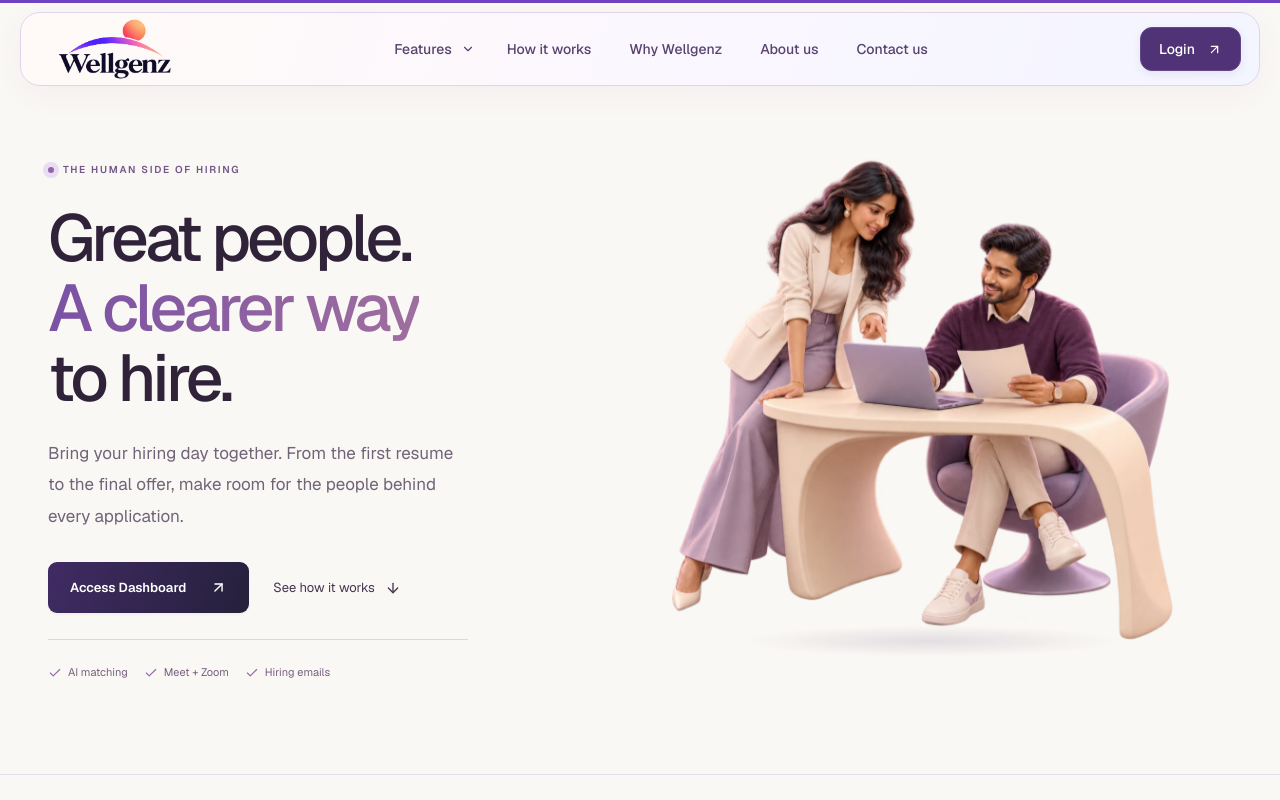
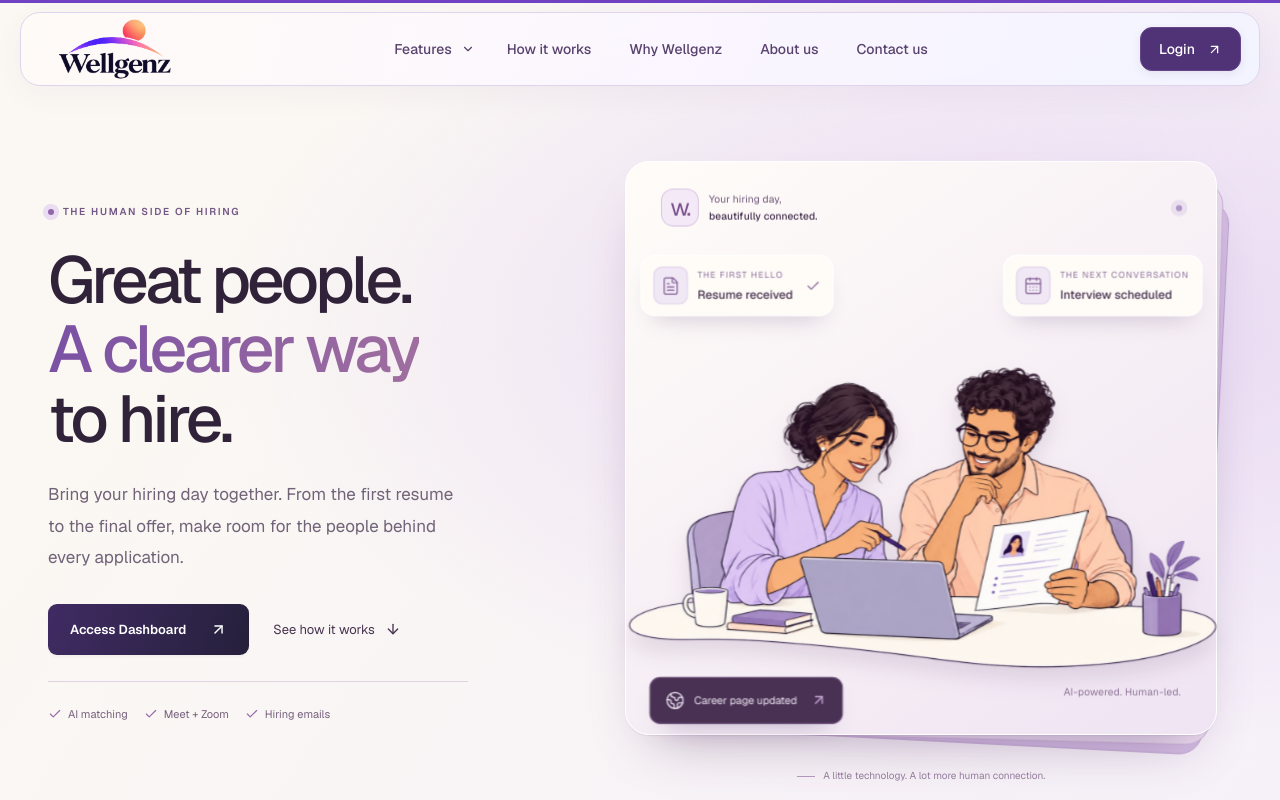
Before and after one commit to hitten04/wellgenz, a Next.js app: page / in a window 1280 px wide. Shown: the top 800 px of the page. Built offline with nearby package versions, Linux system fonts and the light colour scheme.

Commit message:
Restore card-based hero and align responsive status and backing cards

```diff
--- a/src/app/home-hero-3d.css
+++ b/src/app/home-hero-3d.css
@@ -1,5 +1,5 @@
-/* Homepage hero: transparent volumetric artwork, no cards or backdrop panels. */
-.wellgenz-home .home-spatial-hero{position:relative;isolation:isolate;overflow:hidden;background:var(--paper);border-bottom:1px solid #e7dfeb}
+/* Homepage hero only. Raised image layers retain the established brand palette. */
+.wellgenz-home .home-spatial-hero{position:relative;isolation:isolate;overflow:hidden;background:radial-gradient(ellipse at 85% 38%,#e8d9f3 0,transparent 56%),linear-gradient(125deg,#fbf8f3 18%,#f6f0f9 100%);border-bottom:1px solid #e7dfeb}
 .wellgenz-home .home-spatial-hero .hero-grid{grid-template-columns:minmax(0,.94fr) minmax(0,1.14fr);gap:50px;padding-top:55px;padding-bottom:72px;align-items:center}
 .home-spatial-hero .spatial-hero-copy{padding-block:20px;z-index:1;min-width:0}
 .spatial-hero-eyebrow{display:flex;align-items:center;gap:9px;font-size:10px;font-weight:550;line-height:1.8;letter-spacing:1.7px;color:#735787;margin:0 0 24px}
@@ -16,16 +16,37 @@
 .spatial-hero-capabilities{display:flex;gap:16px;flex-wrap:wrap;margin-top:26px;padding-top:23px;border-top:1px solid #dfd3e3;max-width:420px}
 .spatial-hero-capabilities>span{display:flex;align-items:center;gap:6px;font-size:11px;line-height:1.7;color:#77607e;white-space:nowrap}
 .spatial-hero-capabilities svg{color:#9769ab}
-.hero-free-scene{position:relative;isolation:isolate;perspective:1400px;min-width:0;width:100%;margin:0;touch-action:pan-y}
-.hero-free-world{position:relative;width:100%;aspect-ratio:1.16;transform-style:preserve-3d;transform-origin:50% 55%;pointer-events:none}
-.hero-free-object{position:absolute;top:3%;left:-6%;width:112%;transform-style:preserve-3d;pointer-events:none}
-.hero-free-float{animation:hero-free-levitate 7s ease-in-out infinite;transform-origin:center}
-.hero-free-float>img{display:block;width:100%;height:auto;pointer-events:none;user-select:none}
-.hero-free-shadow{position:absolute;left:21%;bottom:6%;width:61%;height:6%;background:radial-gradient(ellipse,#64477026,transparent 70%);pointer-events:none}
-@keyframes hero-free-levitate{0%,100%{transform:translateY(0)}50%{transform:translateY(-7px)}}
-@media(min-width:1440px){.wellgenz-home .home-spatial-hero .hero-grid{padding-block:55px 65px}}
-@media(max-width:1100px){.wellgenz-home .home-spatial-hero .hero-grid{gap:28px;padding-block:40px 55px}.home-spatial-hero .hero-copy h1{font-size:clamp(45px,5.4vw,60px);letter-spacing:-2.8px}.home-spatial-hero .hero-description{font-size:16px}.spatial-hero-capabilities{gap:12px}.hero-free-world{aspect-ratio:1.05}.hero-free-object{top:7%;left:-5%;width:110%}.hero-free-shadow{bottom:11%}}
-@media(max-width:759px){.wellgenz-home .home-spatial-hero .hero-grid{grid-template-columns:minmax(0,1fr);gap:12px;padding-top:22px;padding-bottom:25px}.home-spatial-hero .spatial-hero-copy{padding-top:12px;padding-bottom:10px}.home-spatial-hero .hero-copy h1{font-size:clamp(45px,9.5vw,66px);letter-spacing:-2.6px}.home-spatial-hero .hero-description{max-width:490px;font-size:16px;line-height:1.8;margin-top:21px}.spatial-hero-eyebrow{font-size:9px;letter-spacing:1.4px;margin-bottom:20px}.home-spatial-hero .hero-actions{gap:18px;margin-top:24px}.spatial-hero-capabilities{max-width:490px;margin-top:22px;padding-top:18px;gap:12px 18px}.hero-free-scene{max-width:570px;justify-self:center}.hero-free-world{aspect-ratio:1.38}.hero-free-object{width:106%;left:-3%;top:0}.hero-free-shadow{bottom:3%;height:7%}}
-@media(max-width:419px){.home-spatial-hero .hero-actions .button{font-size:12px;padding-inline:18px}.spatial-hero-secondary{font-size:12px}}
-@media(hover:none),(pointer:coarse){.hero-free-float{animation:none}}
-@media(prefers-reduced-motion:reduce){.hero-free-world,.hero-free-object,.hero-free-shadow{transform:none!important}.hero-free-float{animation:none}.spatial-hero-secondary>svg{transition:none}}
+.hero-depth-scene{position:relative;isolation:isolate;perspective:1200px;min-width:0;width:100%;margin:0;padding:20px 15px 0;touch-action:pan-y}
+.hero-depth-halo{position:absolute;inset:0 -5% 0;background:radial-gradient(ellipse at center,#d5b9e380,transparent 67%);pointer-events:none;z-index:-1}
+.hero-depth-world{position:relative;aspect-ratio:1.03;transform-style:preserve-3d;transform-origin:50% 50%;width:100%}
+.hero-depth-backing,.hero-depth-surface,.hero-depth-light{position:absolute;inset:0;border-radius:24px;pointer-events:none}
+.hero-depth-backing-far{background:#d3bce2;border:1px solid #bda0cf;transform:translate3d(10px,16px,-44px) rotate(3deg)}
+.hero-depth-backing-near{background:#e8d9ed;border:1px solid #c8afd5;transform:translate3d(5px,8px,-22px) rotate(1.5deg)}
+.hero-depth-surface{background:linear-gradient(145deg,#fffcf8,#efe4f3);border:1px solid #fff;box-shadow:0 28px 55px -30px #53316577,0 1px 1px #8f6da424}
+.hero-depth-light{border:1px solid transparent;transform:translateZ(1px)}
+.hero-depth-label{position:absolute;inset:6% 7% auto;display:flex;align-items:center;gap:10px;transform:translateZ(28px);color:#6e567b;pointer-events:none}
+.hero-depth-mark{display:grid;place-items:center;width:37px;height:37px;border:1px solid #d9c6e4;border-radius:12px;font-size:23px;letter-spacing:-2px;background:#f4eaf7;color:#79518c;line-height:1}
+.hero-depth-label>span:nth-child(2){font-size:10px;line-height:1.6;letter-spacing:.1px}
+.hero-depth-label strong{font-weight:500;color:#44304f}
+.hero-depth-live{margin-left:auto;width:6px;height:6px;background:#b295c6;border-radius:50%;box-shadow:0 0 0 5px #e9dfef}
+.hero-depth-portrait{position:absolute;top:27%;left:0;width:100%;transform:translateZ(55px);pointer-events:none}
+.hero-depth-portrait>img{display:block;width:100%;height:auto;filter:drop-shadow(0 12px 10px #4d285321)}
+.hero-depth-notices{position:absolute;top:19%;left:6%;right:6%;display:grid;grid-template-columns:repeat(2,minmax(0,1fr));gap:10px;transform:translateZ(88px);pointer-events:none}
+.hero-depth-update{position:relative;min-width:0;display:flex;align-items:center;gap:9px;padding:10px 11px;border:1px solid #fff;border-radius:13px;background:#fffcf8;box-shadow:0 12px 24px -12px #4a2f6b45;color:#45304e;pointer-events:none}
+.hero-depth-resume{justify-self:start}
+.hero-depth-interview{justify-self:end}
+.hero-depth-update>span:nth-child(2){display:grid;gap:4px}
+.hero-depth-update small{font-size:8px;letter-spacing:1px;color:#8a6b9b;line-height:1.6}
+.hero-depth-update strong{font-size:11px;line-height:1.5;font-weight:500;white-space:nowrap}
+.hero-depth-update>svg{color:#92709f;margin-left:3px}
+.hero-depth-icon{display:grid;place-items:center;flex-shrink:0;width:32px;height:35px;border:1px solid #e3d5eb;border-radius:8px;background:#f1e8f6;color:#866197}
+.hero-depth-careers{position:absolute;left:7%;bottom:5%;display:flex;gap:9px;align-items:center;transform:translateZ(78px);background:#493154;color:#f6eefa;border:1px solid #6c5077;border-radius:10px;padding:12px 14px;box-shadow:0 12px 25px -15px #4a2f6b80;font-size:10px;pointer-events:none}
+.hero-depth-careers>svg:last-child{margin-left:4px;color:#c7a6d6}
+.hero-depth-caption{position:absolute;right:7%;bottom:7%;font-size:10px;color:#907699;letter-spacing:.2px;transform:translateZ(24px);pointer-events:none}
+.hero-depth-footnote{display:flex;align-items:center;justify-content:center;gap:8px;font-size:10px;line-height:1.8;color:#967f9f;text-align:center;margin-top:32px;padding-inline:5px}
+.hero-depth-footnote>span{width:18px;height:1px;background:#b49ac2;flex-shrink:0}
+@media(min-width:1440px){.wellgenz-home .home-spatial-hero .hero-grid{padding-block:65px 78px}}
+@media(max-width:1100px){.wellgenz-home .home-spatial-hero .hero-grid{gap:28px;padding-block:40px 55px}.home-spatial-hero .hero-copy h1{font-size:clamp(45px,5.4vw,60px);letter-spacing:-2.8px}.home-spatial-hero .hero-description{font-size:16px}.hero-depth-scene{padding-inline:12px}.hero-depth-update{padding:10px;gap:7px}.hero-depth-update small{display:none}.hero-depth-icon,.hero-depth-update>svg{display:none}.hero-depth-caption{display:none}.hero-depth-careers{padding:10px 12px}.spatial-hero-capabilities{gap:12px}}
+@media(max-width:759px){.wellgenz-home .home-spatial-hero .hero-grid{grid-template-columns:minmax(0,1fr);gap:16px;padding-top:22px;padding-bottom:35px}.home-spatial-hero .spatial-hero-copy{padding-top:12px;padding-bottom:10px}.home-spatial-hero .hero-copy h1{font-size:clamp(45px,9.5vw,66px);letter-spacing:-2.6px}.home-spatial-hero .hero-description{max-width:490px;font-size:16px;line-height:1.8;margin-top:21px}.spatial-hero-eyebrow{font-size:9px;letter-spacing:1.4px;margin-bottom:20px}.home-spatial-hero .hero-actions{gap:18px;margin-top:24px}.spatial-hero-capabilities{max-width:490px;margin-top:22px;padding-top:18px;gap:12px 18px}.hero-depth-scene{max-width:540px;justify-self:center;padding:16px 18px 0}.hero-depth-world{aspect-ratio:1.03}.hero-depth-label{inset:5% 6% auto}.hero-depth-notices{top:19%;gap:8px}.hero-depth-portrait{top:29%}.hero-depth-footnote{margin-top:28px;font-size:10px}.hero-depth-backing-far{transform:translate3d(8px,14px,-44px) rotate(3deg)}.hero-depth-backing-near{transform:translate3d(4px,7px,-22px) rotate(1.5deg)}}
+@media(max-width:419px){.hero-depth-world{aspect-ratio:.85}.hero-depth-notices{top:17%;grid-template-columns:minmax(0,1fr);gap:8px}.hero-depth-update{padding:8px 10px;border-radius:10px;gap:8px;max-width:100%}.hero-depth-icon{display:grid;width:25px;height:27px}.hero-depth-icon svg{width:15px}.hero-depth-portrait{top:44%}.hero-depth-label{gap:8px}.hero-depth-mark{width:31px;height:31px;font-size:21px;border-radius:9px}.hero-depth-label>span:nth-child(2){font-size:10px}.hero-depth-careers{font-size:10px;padding:9px 10px;bottom:5%}.hero-depth-careers>svg{width:15px}.home-spatial-hero .hero-actions .button{font-size:12px;padding-inline:18px}.spatial-hero-secondary{font-size:12px}}
+@media(prefers-reduced-motion:reduce){.hero-depth-world{transform:none!important;transform-style:flat}.hero-depth-light{display:none}.spatial-hero-secondary>svg{transition:none}.hero-depth-backing-far{transform:translate(8px,14px) rotate(3deg)}.hero-depth-backing-near{transform:translate(4px,7px) rotate(1.5deg)}}
--- a/src/components/home-hero-art.tsx
+++ b/src/components/home-hero-art.tsx
@@ -1,43 +1,53 @@
 "use client";
 
 import Image from "next/image";
-import { motion, useSpring } from "motion/react";
+import { motion, useMotionTemplate, useMotionValue, useSpring } from "motion/react";
+import { CalendarDays, Check, FileText, Globe2, ArrowUpRight } from "lucide-react";
 import type { PointerEvent } from "react";
 import { useReducedMotion } from "./use-reduced-motion";
 
 export function HomeHeroArt() {
   const reduced = useReducedMotion();
-  const spring = { stiffness: 110, damping: 24, mass: .7 };
+  const spring = { stiffness: 130, damping: 24, mass: .8 };
   const rotateX = useSpring(0, spring);
   const rotateY = useSpring(0, spring);
-  const objectX = useSpring(0, spring);
-  const objectY = useSpring(0, spring);
-  const shadowX = useSpring(0, spring);
-  const shadowY = useSpring(0, spring);
+  const lightX = useMotionValue(50);
+  const lightY = useMotionValue(40);
+  const lightOpacity = useSpring(0, spring);
+  const light = useMotionTemplate`radial-gradient(circle at ${lightX}% ${lightY}%, rgba(255,255,255,.8), transparent 65%)`;
 
   function followPointer(event: PointerEvent<HTMLElement>) {
     if (reduced || event.pointerType !== "mouse" || !window.matchMedia("(hover: hover) and (pointer: fine)").matches) return;
     const bounds = event.currentTarget.getBoundingClientRect();
     if (!bounds.width || !bounds.height) return;
-    const x = Math.max(0, Math.min(1, (event.clientX - bounds.left) / bounds.width)) - .5;
-    const y = Math.max(0, Math.min(1, (event.clientY - bounds.top) / bounds.height)) - .5;
-    rotateX.set(-y * 8);
-    rotateY.set(x * 14);
-    objectX.set(x * 16);
-    objectY.set(y * 12);
-    shadowX.set(-x * 10);
-    shadowY.set(-y * 4);
+    const x = Math.max(0, Math.min(1, (event.clientX - bounds.left) / bounds.width));
+    const y = Math.max(0, Math.min(1, (event.clientY - bounds.top) / bounds.height));
+    rotateX.set((.5 - y) * 12);
+    rotateY.set((x - .5) * 16);
+    lightX.set(x * 100);
+    lightY.set(y * 100);
+    lightOpacity.set(1);
   }
   function resetPointer() {
-    [rotateX, rotateY, objectX, objectY, shadowX, shadowY].forEach(value => value.set(0));
+    rotateX.set(0);
+    rotateY.set(0);
+    lightOpacity.set(0);
   }
 
-  return <figure className="hero-free-scene" aria-label="A three-dimensional illustration of two hiring teammates collaborating" onPointerMove={followPointer} onPointerLeave={resetPointer} onPointerCancel={resetPointer}>
-    <motion.div className="hero-free-shadow" style={{ x: reduced ? 0 : shadowX, y: reduced ? 0 : shadowY }} aria-hidden="true"/>
-    <motion.div className="hero-free-world" style={{ rotateX: reduced ? 0 : rotateX, rotateY: reduced ? 0 : rotateY }}>
-      <motion.div className="hero-free-object" style={{ x: reduced ? 0 : objectX, y: reduced ? 0 : objectY, z: reduced ? 0 : 65 }}>
-        <div className="hero-free-float"><Image src="/images/hiring-team-3d-transparent.webp" alt="Two hiring teammates at a curved ivory desk reviewing a resume beside a lavender laptop" width={1536} height={1024} sizes="(max-width: 759px) 100vw, (max-width: 1100px) 55vw, 740px" priority/></div>
-      </motion.div>
+  return <figure className="hero-depth-scene" aria-label="An illustrated hiring team with connected resume, interview and career page updates" onPointerMove={followPointer} onPointerLeave={resetPointer} onPointerCancel={resetPointer}>
+    <div className="hero-depth-halo" aria-hidden="true"/>
+    <motion.div className="hero-depth-world" style={{ rotateX: reduced ? 0 : rotateX, rotateY: reduced ? 0 : rotateY }}>
+      <div className="hero-depth-backing hero-depth-backing-far" aria-hidden="true"/>
+      <div className="hero-depth-backing hero-depth-backing-near" aria-hidden="true"/>
+      <div className="hero-depth-surface" aria-hidden="true"/>
+      <motion.div className="hero-depth-light" style={{ background: light, opacity: reduced ? 0 : lightOpacity }} aria-hidden="true"/>
+      <div className="hero-depth-label"><span className="hero-depth-mark" aria-hidden="true">w.</span><span>Your hiring day,<br/><strong>beautifully connected.</strong></span><span className="hero-depth-live" aria-hidden="true"/></div>
+      <div className="hero-depth-portrait"><Image src="/images/hiring-team-cutout.webp" alt="Two hiring teammates reviewing a candidate together at their desk" width={1536} height={1024} sizes="(max-width: 759px) 94vw, (max-width: 1100px) 52vw, 660px" priority/></div>
+      <div className="hero-depth-notices"><div className="hero-depth-update hero-depth-resume"><span className="hero-depth-icon"><FileText size={18} strokeWidth={1.5} aria-hidden="true"/></span><span><small>THE FIRST HELLO</small><strong>Resume received</strong></span><Check size={14} aria-hidden="true"/></div>
+      <div className="hero-depth-update hero-depth-interview"><span className="hero-depth-icon"><CalendarDays size={18} strokeWidth={1.5} aria-hidden="true"/></span><span><small>THE NEXT CONVERSATION</small><strong>Interview scheduled</strong></span></div></div>
+      <div className="hero-depth-careers"><Globe2 size={18} strokeWidth={1.5} aria-hidden="true"/><span>Career page updated</span><ArrowUpRight size={15} aria-hidden="true"/></div>
+      <span className="hero-depth-caption">AI-powered. Human-led.</span>
     </motion.div>
+    <figcaption className="hero-depth-footnote"><span aria-hidden="true"/>A little technology. A lot more human connection.</figcaption>
   </figure>;
 }
--- a/tests/home-hero-motion.unit.mjs
+++ b/tests/home-hero-motion.unit.mjs
@@ -23,45 +23,31 @@ function harness({ reduced = false, fine = true } = {}) {
   const event = (clientX, clientY, pointerType = "mouse", width = 400) => ({ clientX, clientY, pointerType, currentTarget: { getBoundingClientRect: () => ({ left: 100, top: 100, width, height: 400 }) } });
   return { scene, values, event };
 }
-test("pointer tracking tilts the artwork and moves its shadow in the opposite direction", () => {
+test("pointer tracking tilts toward the cursor and centers its highlight", () => {
   const h = harness();
   h.scene.props.onPointerMove(h.event(500, 100));
-  assert.equal(h.values[0].current, 4); assert.equal(h.values[1].current, 7);
-  assert.equal(h.values[2].current, 8); assert.equal(h.values[3].current, -6);
-  assert.equal(h.values[4].current, -5); assert.equal(h.values[5].current, 2);
+  assert.equal(h.values[0].current, 6); assert.equal(h.values[1].current, 8);
+  assert.equal(h.values[2].current, 100); assert.equal(h.values[3].current, 0);
+  assert.equal(h.values[4].current, 1);
   h.scene.props.onPointerMove(h.event(300, 300));
-  assert.equal(Math.abs(h.values[0].current), 0); assert.equal(h.values[1].current, 0);
+  assert.equal(h.values[0].current, 0); assert.equal(h.values[1].current, 0);
 });
 test("coordinates stay bounded and leaving or canceling returns the scene to rest", () => {
   const h = harness();
   h.scene.props.onPointerMove(h.event(1000, -100));
-  assert.equal(h.values[0].current, 4); assert.equal(h.values[1].current, 7);
+  assert.equal(h.values[0].current, 6); assert.equal(h.values[1].current, 8);
   for (const handler of ["onPointerLeave", "onPointerCancel"]) {
     h.scene.props.onPointerMove(h.event(100, 500));
     h.scene.props[handler]();
-    assert.equal(Math.abs(h.values[0].current), 0); assert.equal(h.values[1].current, 0); h.values.forEach(value => assert.equal(value.current, 0));
+    assert.equal(h.values[0].current, 0); assert.equal(h.values[1].current, 0); assert.equal(h.values[4].current, 0);
   }
 });
 test("touch, coarse pointers, reduced motion and empty bounds never activate tracking", () => {
   for (const options of [{ reduced: true }, { fine: false }, {}]) {
     const h = harness(options);
     h.scene.props.onPointerMove(h.event(500, 100, options.reduced || options.fine === false ? "mouse" : "touch"));
-    assert.equal(Math.abs(h.values[0].current), 0); assert.equal(h.values[1].current, 0); h.values.forEach(value => assert.equal(value.current, 0));
+    assert.equal(h.values[0].current, 0); assert.equal(h.values[1].current, 0); assert.equal(h.values[4].current, 0);
   }
   const h = harness(); h.scene.props.onPointerMove(h.event(500, 100, "mouse", 0));
-  h.values.forEach(value => assert.equal(value.current, 0));
+  assert.equal(h.values[4].current, 0);
 });
-
-test("the hero art has no cards, background panels or text overlays", () => {
-  const h = harness();
-  const nodes = [];
-  function walk(node) {
-    if (Array.isArray(node)) return node.forEach(walk);
-    if (!node?.props) return;
-    nodes.push(node); walk(node.props.children);
-  }
-  walk(h.scene);
-  assert.equal(nodes.some(node => /backing|surface|update|careers|label|badge/.test(node.props.className || "")), false);
-  assert.equal(nodes.some(node => node.type === "figcaption"), false);
-  assert.equal(nodes.filter(node => node.props.src === "/images/hiring-team-3d-transparent.webp").length, 1);
-});
```
Also changed, not shown: public/images/hiring-team-3d-transparent.webp (deleted), 1 other file (tests, documents, lock files or other folders).
